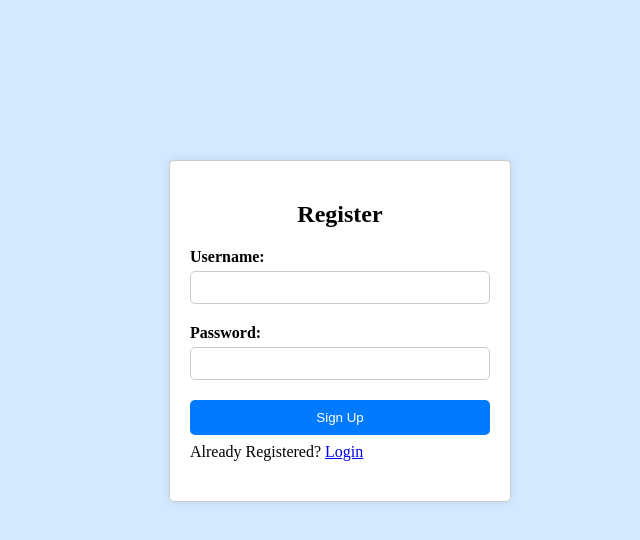
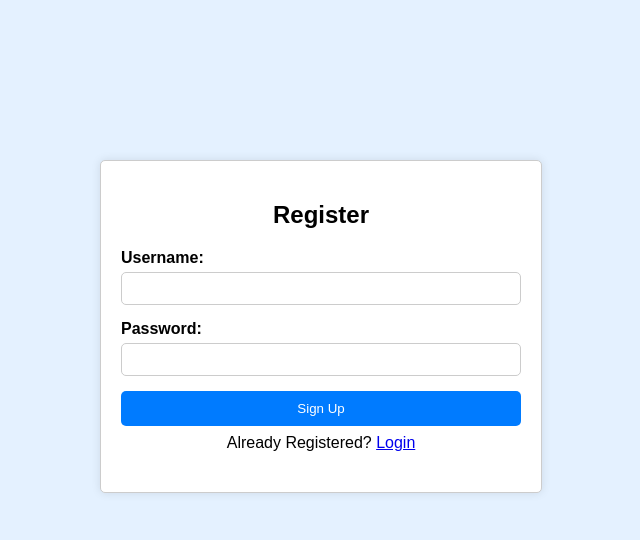
Before and after one commit to deekshas18/mini_project, a React (Create React App) app in the folder frontend/: page / in a window 1280 px wide. Shown: the top 540 px of the page, without its empty margins (319-959 px from the left). Built offline with nearby package versions, Linux system fonts and the light colour scheme.

Commit message:
pushing the responsive frontend

```diff
--- a/frontend/src/Css/Edit.css
+++ b/frontend/src/Css/Edit.css
@@ -1,10 +1,16 @@
-.container {
+body {
+  background-color: #e4f1ff;
+  margin: 0;
+  font-family: Arial, sans-serif;
+}
+
+.edit-container {
   max-width: 600px;
   margin: auto; /* Center the container horizontally */
   padding: 20px;
-
+  background-color: #fff;
   border-radius: 8px;
-    box-shadow: 0 0 10px rgba(0, 0, 0, 0.1);
+  box-shadow: 0 4px 8px rgba(0, 0, 0, 0.1);
   display: flex;
   flex-direction: column;
   justify-content: center; /* Center content vertically */
@@ -12,13 +18,14 @@
   height: 100vh; /* Take full height of viewport */
 }
 
-  .title {
-    font-size: 24px;
+.edit-title {
+  font-size: 28px;
+  color: #333;
   text-align: center;
   margin-bottom: 20px;
 }
 
-  .upload-form {
+.edit-form {
   width: 100%; /* Full width */
   max-width: 400px; /* Limit form width */
   padding: 20px;
@@ -27,24 +34,28 @@
   box-shadow: 0 4px 8px rgba(0, 0, 0, 0.1);
 }
 
-  .form-group {
+.edit-form-group {
   margin-bottom: 20px;
 }
 
-  label {
+.edit-label {
   font-weight: bold;
+  display: block;
+  margin-bottom: 5px;
+  color: #555;
 }
 
-  select,
-  input[type='file'] {
+.edit-select,
+.edit-input-file {
   width: 100%;
-    padding: 10px;
+  padding: 12px;
   font-size: 16px;
   border: 1px solid #ccc;
   border-radius: 4px;
+  box-shadow: inset 0 1px 3px rgba(0, 0, 0, 0.1);
 }
 
-  .upload-btn {
+.edit-upload-btn {
   width: 100%;
   padding: 12px;
   font-size: 18px;
@@ -53,14 +64,15 @@
   border: none;
   border-radius: 4px;
   cursor: pointer;
-    transition: background-color 0.3s ease;
+  transition: background-color 0.3s ease, transform 0.2s ease;
 }
 
-  .upload-btn:hover {
+.edit-upload-btn:hover {
   background-color: #0056b3;
+  transform: translateY(-2px);
 }
 
-  .upload-status {
+.edit-upload-status {
   margin-top: 10px;
   padding: 10px;
   text-align: center;
@@ -70,3 +82,51 @@
   border: 1px solid #c3e6cb;
   border-radius: 4px;
 }
+
+@media (max-width: 768px) {
+  .edit-container {
+    padding: 10px;
+  }
+
+  .edit-form {
+    padding: 15px;
+  }
+
+  .edit-title {
+    font-size: 24px;
+  }
+
+  .edit-upload-btn {
+    padding: 10px;
+    font-size: 16px;
+  }
+
+  .edit-select,
+  .edit-input-file {
+    padding: 10px;
+    font-size: 14px;
+  }
+}
+
+@media (max-width: 480px) {
+  .edit-container {
+    height: auto; /* Adjust height for smaller screens */
+    padding: 10px;
+    margin-top: 20px;
+  }
+
+  .edit-title {
+    font-size: 22px;
+  }
+
+  .edit-upload-btn {
+    padding: 8px;
+    font-size: 16px;
+  }
+
+  .edit-select,
+  .edit-input-file {
+    padding: 8px;
+    font-size: 14px;
+  }
+}
--- a/frontend/src/Css/Register.css
+++ b/frontend/src/Css/Register.css
@@ -1,13 +1,13 @@
-body{
+body {
   background-color: #d4e9ff;
-  /* height: 100vh; */
+  margin: 0;
+  padding: 0;
 }
 
 .login-container {
-    width: 300px;
-    /* margin: 0 auto; */
-    margin:10rem;
-    margin-left: 30rem;
+  width: 90%;
+  max-width: 400px;
+  margin: 2rem auto;
   padding: 20px;
   border: 1px solid #ccc;
   border-radius: 5px;
@@ -49,7 +49,23 @@ body{
   background-color: #0056b3;
 }
 
-  .hyperlink{
+.hyperlink {
   margin-top: 0.5rem;
-    /* color: #007BFF; */
+  text-align: center;
 }
+
+@media (min-width: 768px) {
+  .login-container {
+    width: 60%;
+    max-width: 400px;
+    margin: 5rem auto;
+  }
+}
+
+@media (min-width: 1024px) {
+  .login-container {
+    width: 40%;
+    max-width: 400px;
+    margin: 10rem auto;
+  }
+}
--- a/frontend/src/pages/Edit.jsx
+++ b/frontend/src/pages/Edit.jsx
@@ -13,11 +13,8 @@ const Edit = () => {
   useEffect(() => {
     const fetchPatients = async () => {
       try {
-        // const response = await axiosInstance.get('/patient/getpatientnames');
         const response = await axiosInstance.get('/patient/getpatientid');
-        console.log(response)
         setPatients(response.data);
-        console.log(patients)
       } catch (error) {
         console.error('Error fetching patients', error);
       }
@@ -51,7 +48,6 @@ const Edit = () => {
     formData.append('file', file);
 
     try {
-      // Upload file first
       const uploadResponse = await axiosInstance.put(`/patient/update/${selectedPatient}/${selectedDoctor}`, formData, {
         headers: {
           'Content-Type': 'multipart/form-data',
@@ -60,7 +56,6 @@ const Edit = () => {
       console.log(uploadResponse.data);
       setUploadStatus('File uploaded successfully!');
 
-      // Now call the addPatient API to update doctor's patients array
       const addPatientResponse = await axiosInstance.put(`/doctor-routes/patientArray/${selectedPatient}/${selectedDoctor}`);
       console.log(addPatientResponse.data);
 
@@ -78,13 +73,14 @@ const Edit = () => {
   };
 
   return (
-    <div className="container">
-      <h2 className="title">Upload Patient File</h2>
-      <form onSubmit={handleSubmit} className="upload-form">
-        <div className="form-group">
-          <label htmlFor="patient">Select Patient:</label>
+    <div className="edit-container">
+      <h2 className="edit-title">Upload Patient File</h2>
+      <form onSubmit={handleSubmit} className="edit-form">
+        <div className="edit-form-group">
+          <label htmlFor="patient" className="edit-label">Select Patient:</label>
           <select
             id="patient"
+            className="edit-select"
             value={selectedPatient}
             onChange={(e) => setSelectedPatient(e.target.value)}
             required
@@ -97,10 +93,11 @@ const Edit = () => {
             ))}
           </select>
         </div>
-        <div className="form-group">
-          <label htmlFor="doctor">Select Doctor:</label>
+        <div className="edit-form-group">
+          <label htmlFor="doctor" className="edit-label">Select Doctor:</label>
           <select
             id="doctor"
+            className="edit-select"
             value={selectedDoctor}
             onChange={(e) => setSelectedDoctor(e.target.value)}
             required
@@ -113,18 +110,19 @@ const Edit = () => {
             ))}
           </select>
         </div>
-        <div className="form-group">
-          <label htmlFor="file">Choose File:</label>
+        <div className="edit-form-group">
+          <label htmlFor="file" className="edit-label">Choose File:</label>
           <input
             type="file"
             id="file"
+            className="edit-input-file"
             accept=".txt"
             onChange={handleFileChange}
             required
           />
         </div>
-        <button type="submit" className="upload-btn">Upload</button>
-        {uploadStatus && <div className="upload-status">{uploadStatus}</div>}
+        <button type="submit" className="edit-upload-btn">Upload</button>
+        {uploadStatus && <div className="edit-upload-status">{uploadStatus}</div>}
       </form>
     </div>
   );
```
Also changed, not shown: frontend/src/pages/Register.jsx (line endings or trailing spaces). Lines whose indentation alone changed are shown as unchanged.
